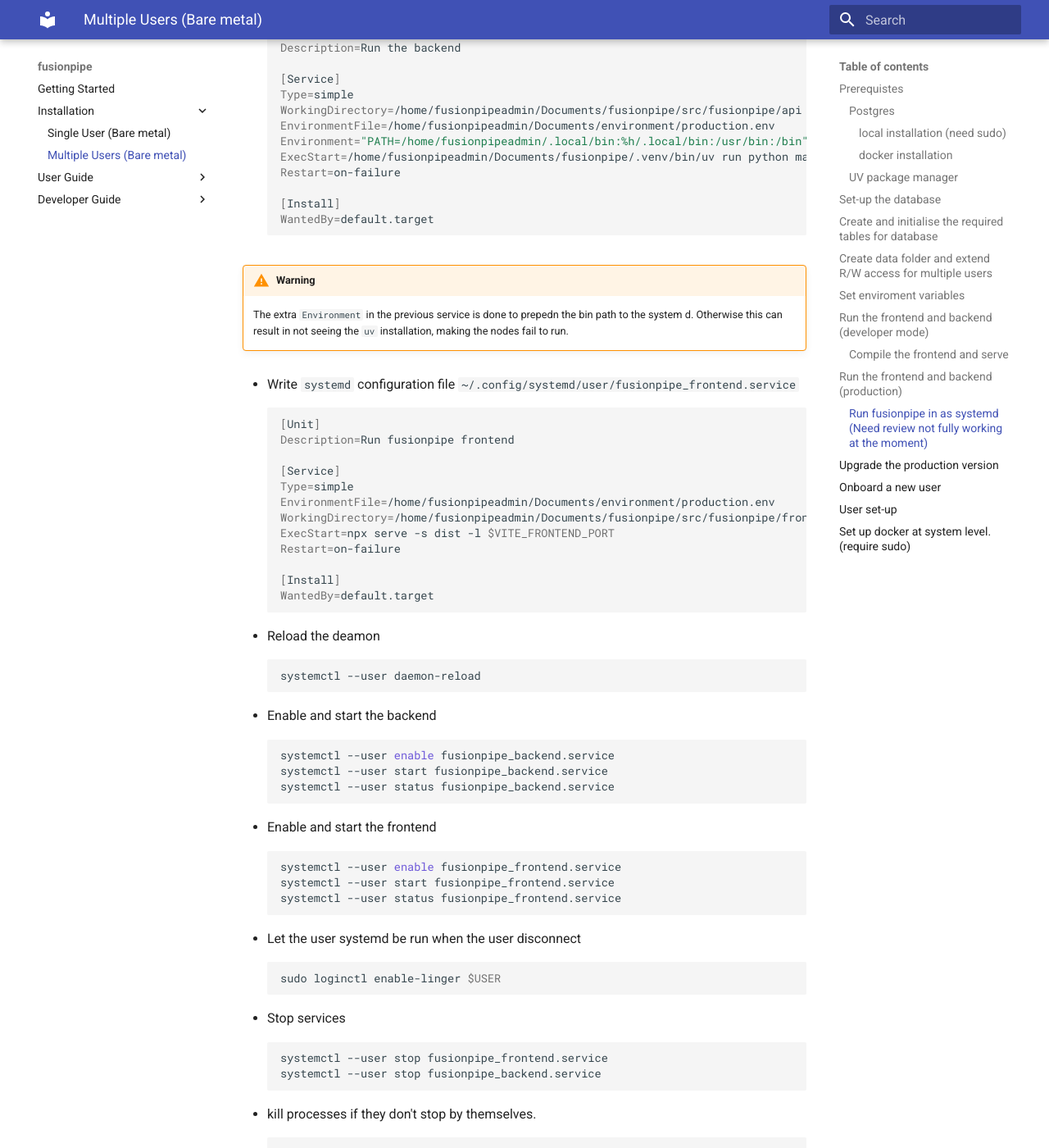
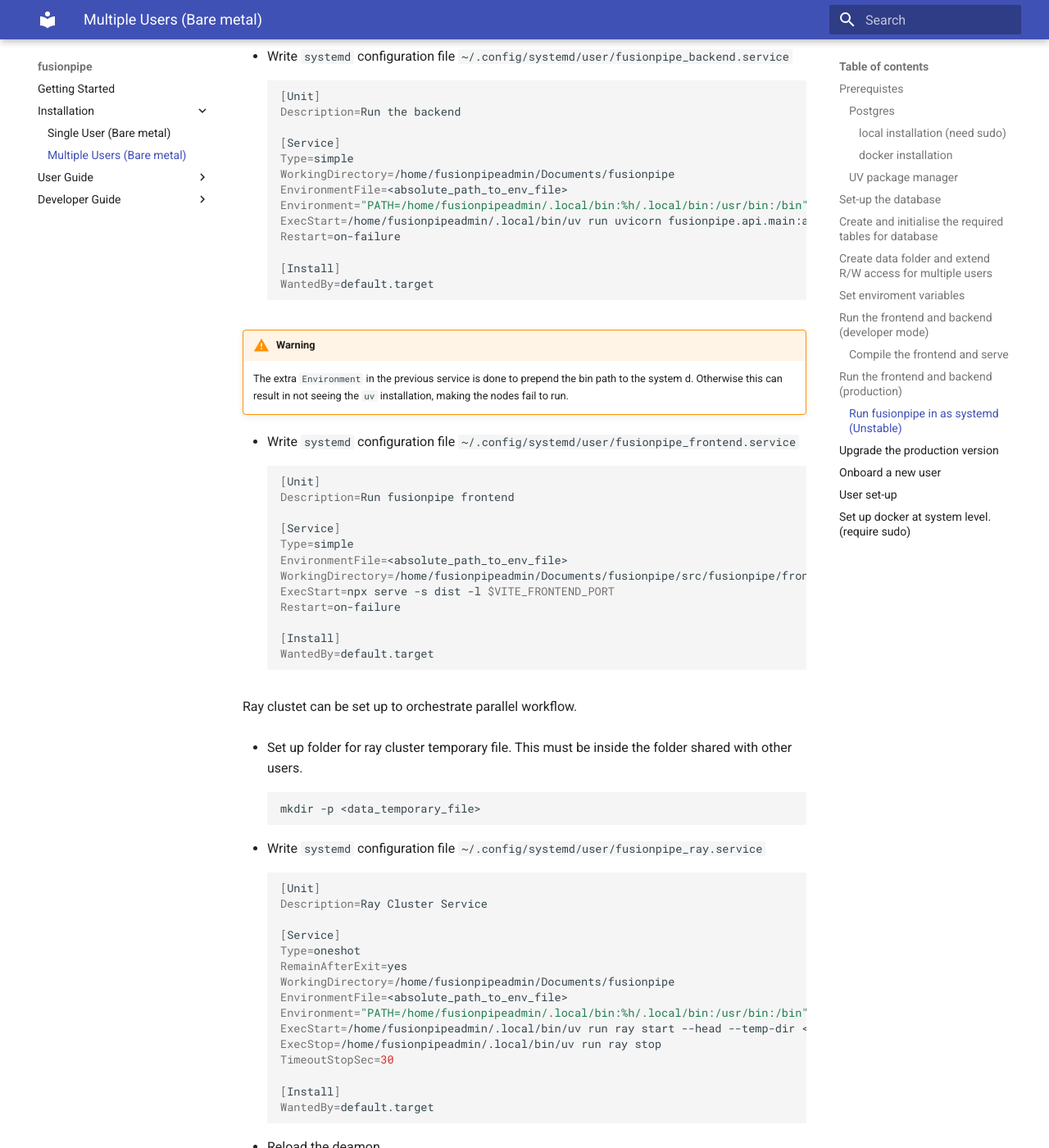
Before and after one commit to francescocarpanese/fusionpipe, an MkDocs documentation site: the page built from docs/docs/dev_maintainer_guide.md, in a window 1280 px wide and 1400 px high, scrolled down 8652 px. Shown: the whole window at 82% size. Built offline with MkDocs 1.6.1 and Material for MkDocs 9.7.7, drawn with Linux system fonts in a browser that asks for light colours; the version menu is left out; some of the changed text lies outside the part shown.

Commit message:
adding modification of the example to run with distributed ray solution

````diff
--- a/docs/docs/dev_maintainer_guide.md
+++ b/docs/docs/dev_maintainer_guide.md
@@ -314,10 +314,15 @@
 npx serve -s dist -l $VITE_FRONTEND_PORT
 ```
 
+- Start ray cluster locally if you want to use it for paralellelisation
+```bash
+ray start --head
+```
+
 
 # Run the frontend and backend (production)
 
-## Run fusionpipe in as systemd (Need review not fully working at the moment)
+## Run fusionpipe in as systemd (Unstable)
 
 - Save the enviroment variable file in location, hidden from the user and protect it.
 
@@ -333,10 +338,10 @@
 
 [Service]
 Type=simple
-WorkingDirectory=/home/fusionpipeadmin/Documents/fusionpipe/src/fusionpipe/api
-EnvironmentFile=/home/fusionpipeadmin/Documents/environment/production.env
+WorkingDirectory=/home/fusionpipeadmin/Documents/fusionpipe
+EnvironmentFile=<absolute_path_to_env_file>
 Environment="PATH=/home/fusionpipeadmin/.local/bin:%h/.local/bin:/usr/bin:/bin"
-ExecStart=/home/fusionpipeadmin/Documents/fusionpipe/.venv/bin/uv run python main.py
+ExecStart=/home/fusionpipeadmin/.local/bin/uv run uvicorn fusionpipe.api.main:app --host 0.0.0.0 --port 8101
 Restart=on-failure
 
 [Install]
@@ -344,7 +349,7 @@
 ```
 
 !!! Warning
-    The extra `Environment` in the previous service is done to prepedn the bin path to the system d. Otherwise this can result in not seeing the `uv` installation, making the nodes fail to run.
+    The extra `Environment` in the previous service is done to prepend the bin path to the system d. Otherwise this can result in not seeing the `uv` installation, making the nodes fail to run.
 
 
 - Write `systemd` configuration file `~/.config/systemd/user/fusionpipe_frontend.service`
@@ -354,10 +359,36 @@
 
 [Service]
 Type=simple
-EnvironmentFile=/home/fusionpipeadmin/Documents/environment/production.env
+EnvironmentFile=<absolute_path_to_env_file>
 WorkingDirectory=/home/fusionpipeadmin/Documents/fusionpipe/src/fusionpipe/frontend
 ExecStart=npx serve -s dist -l $VITE_FRONTEND_PORT
 Restart=on-failure
+
+[Install]
+WantedBy=default.target
+```
+
+Ray clustet can be set up to orchestrate parallel workflow.
+
+- Set up folder for ray cluster temporary file. This must be inside the folder shared with other users.
+```bash
+mkdir -p <data_temporary_file>
+```
+
+- Write `systemd` configuration file `~/.config/systemd/user/fusionpipe_ray.service`
+```bash
+[Unit]
+Description=Ray Cluster Service
+
+[Service]
+Type=oneshot
+RemainAfterExit=yes
+WorkingDirectory=/home/fusionpipeadmin/Documents/fusionpipe
+EnvironmentFile=<absolute_path_to_env_file>
+Environment="PATH=/home/fusionpipeadmin/.local/bin:%h/.local/bin:/usr/bin:/bin"
+ExecStart=/home/fusionpipeadmin/.local/bin/uv run ray start --head --temp-dir <path_to_tmp_folder_in_shared_folder>
+ExecStop=/home/fusionpipeadmin/.local/bin/uv run ray stop
+TimeoutStopSec=30
 
 [Install]
 WantedBy=default.target
@@ -382,6 +413,13 @@
 systemctl --user status fusionpipe_frontend.service
 ```
 
+- Enable and start ray cluster
+```bash
+systemctl --user enable fusionpipe_ray.service
+systemctl --user start fusionpipe_ray.service
+systemctl --user status fusionpipe_ray.service
+```
+
 - Let the user systemd be run when the user disconnect
 ```bash
 sudo loginctl enable-linger $USER
@@ -391,6 +429,7 @@
 ```bash
 systemctl --user stop fusionpipe_frontend.service
 systemctl --user stop fusionpipe_backend.service
+systemctl --user stop fusionpipe_ray.service
 ```
 
 - kill processes if they don't stop by themselves.
@@ -402,6 +441,7 @@
 ```bash
 systemctl --user restart fusionpipe_backend.service
 systemctl --user restart fusionpipe_frontend.service
+systemctl --user restart fusionpipe_ray.service
 ```
 
 # Upgrade the production version
@@ -439,6 +479,7 @@
 ```bash
 systemctl --user status fusionpipe_backend.service
 systemctl --user status fusionpipe_frontend.service
+systemctl --user status fusionpipe_ray.service
 ```
 
 # Onboard a new user
@@ -480,8 +521,9 @@
 
 - ssh to the machine and forward the port with the frontend and backend. Ask admin to tell the port used for deployment.
 ```bash
-ssh -L <fronend_port>:localhost:<fronend_port> -L <backend_port>:localhost:<backend_port> <username>@<host>
+ssh -L <fronend_port>:localhost:<fronend_port> -L <backend_port>:localhost:<backend_port> -L <ray_port>:localhost:<ray_port>  <username>@<host>
 ```
+Usually ray port is set to 8265
 
 - Write the following line in the `.profile`. This allows the user to have access to the database
 ```bash
````
Also changed, not shown: 1 other file.
